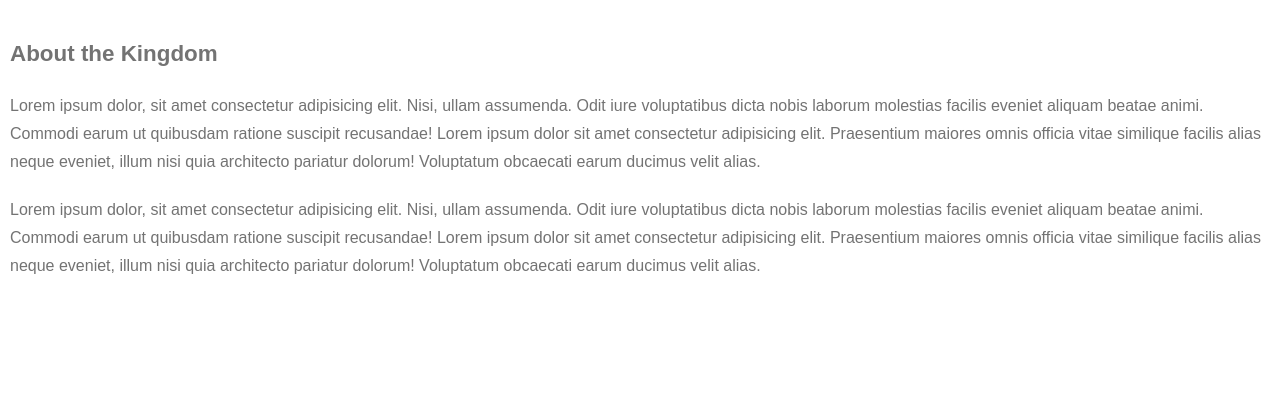
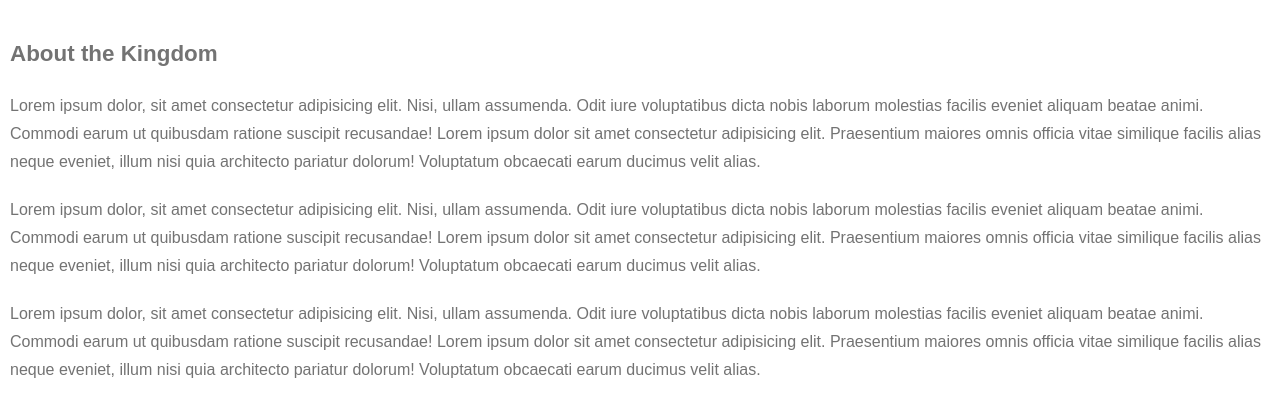
Before and after one commit to Kalraj/Wild_techchallenge-web-dev-starter, a website: page index.html in a window 1280 px wide. Shown: the part 467-871 px from the top of the page. Before the commit the page ends 800 px from the top, so only its background shows below. Drawn offline with Linux system fonts and the light colour scheme.

Commit message:
add paragraph

```diff
--- a/index.html
+++ b/index.html
@@ -54,6 +54,15 @@
             facilis alias neque eveniet, illum nisi quia architecto pariatur
             dolorum! Voluptatum obcaecati earum ducimus velit alias.
           </p>
+          <p>
+            Lorem ipsum dolor, sit amet consectetur adipisicing elit. Nisi, ullam
+            assumenda. Odit iure voluptatibus dicta nobis laborum molestias
+            facilis eveniet aliquam beatae animi. Commodi earum ut quibusdam
+            ratione suscipit recusandae! Lorem ipsum dolor sit amet consectetur
+            adipisicing elit. Praesentium maiores omnis officia vitae similique
+            facilis alias neque eveniet, illum nisi quia architecto pariatur
+            dolorum! Voluptatum obcaecati earum ducimus velit alias.
+          </p>
         </div>
       </section>
 
```
